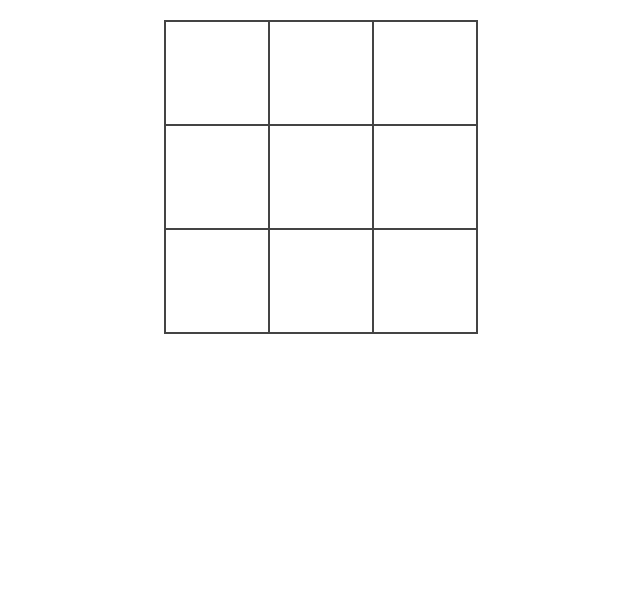
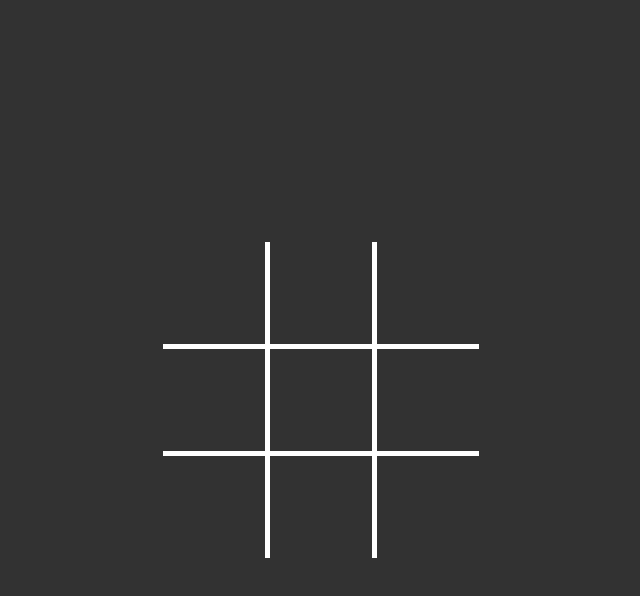
Before and after one commit to kilianheyne/tic-tac-toe, a plain HTML site: page index.html in a window 1280 px wide. Shown: the whole page, without its empty margins (319-959 px from the left). Drawn offline with Linux system fonts and the light colour scheme.

Commit message:
added further css for a 'dark mode' style

```diff
--- a/index.html
+++ b/index.html
@@ -6,6 +6,8 @@
     <title>Tic Tac Toe</title>
 
     <link rel="stylesheet" href="style.css">
+    <link href="https://fonts.googleapis.com/css2?family=Open+Sans&display=swap" rel="stylesheet">
+
 </head>
 <body onload="init()">
     <div id="game-container"> </div>
--- a/style.css
+++ b/style.css
@@ -1,23 +1,59 @@
+/* Gesamte Seite */
+body {
+    background-color: #323232;
+    font-family: "Open Sans", sans-serif;
+    color: white;
+    margin: 0;
+    padding: 0;
+}
+
+/* Zentrierter Game-Container */
+#game-container {
+    display: flex;
+    justify-content: center;
+    align-items: center;
+    min-height: 100vh;
+}
+
+/* Tabelle */
 #game-container table {
     border-collapse: collapse;
-    margin: 20px auto;
+    border-spacing: 0;
 }
 
+/* Tabellenzellen */
 #game-container td {
     width: 100px;
     height: 100px;
-    border: 2px solid #444;
     text-align: center;
     vertical-align: middle;
     font-size: 2.5rem;
     cursor: pointer;
     transition: background-color 0.2s ease;
+    border: 0; /* kein äußerer Rand */
 }
 
+/* Innere Trennlinien */
+#game-container td {
+    border-right: 5px solid white;
+    border-bottom: 5px solid white;
+}
+
+/* Keine rechte Trennlinie in der letzten Spalte */
+#game-container tr td:nth-child(3) {
+    border-right: none;
+}
+
+/* Keine untere Trennlinie in der letzten Zeile */
+#game-container tr:last-child td {
+    border-bottom: none;
+}
+
+/* Hover-Effekt */
 #game-container td:hover {
-    background-color: #f0f0f0;
+    background-color: #444;
 }
 
 #game-container td:active {
-    background-color: #e0e0e0;
+    background-color: #555;
 }
```
